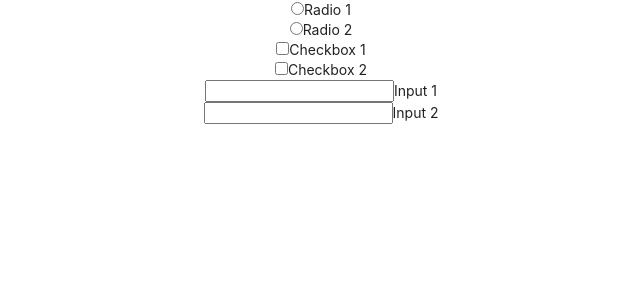
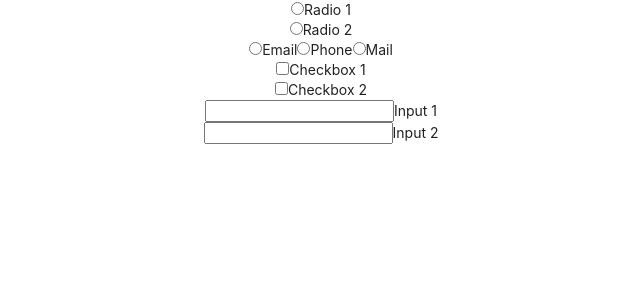
Before and after one commit to stevekutz/radio_select_exp, a React (Create React App) app in the folder app/: page / in a window 1280 px wide. Shown: the top 300 px of the page, without its empty margins (319-959 px from the left). Built offline with nearby package versions, Linux system fonts and the light colour scheme.

Commit message:
added traditional radio group

```diff
--- a/app/src/App.js
+++ b/app/src/App.js
@@ -8,8 +8,25 @@ import RadioSelect from './comp/RadioSelect';
 function App() {
   return (
     <div className="App">
-        <RadioSelect vals = "Radio 1" typeControl = "radio"/>
-        <RadioSelect vals = "Radio 2" typeControl = "radio"/>
+        <div>
+            <RadioSelect vals = "Radio 1" typeControl = "radio"/>
+            <RadioSelect vals = "Radio 2" typeControl = "radio"/>
+        </div>
+        <div>
+            <input type="radio" id="contactChoice1"
+            name="contact" value="email"/>
+            <label for="contactChoice1">Email</label>
+
+            <input type="radio" id="contactChoice2"
+                name="contact" value="phone"/>
+            <label for="contactChoice2">Phone</label>
+
+            <input type="radio" id="contactChoice3"
+                name="contact" value="mail"/>
+            <label for="contactChoice3">Mail</label>
+
+        </div>
+
         <RadioSelect vals = "Checkbox 1" typeControl = "checkbox"/>
         <RadioSelect vals = "Checkbox 2" typeControl = "checkbox"/>
         <RadioSelect vals = "Input 1" typeControl = "input"/>
```
